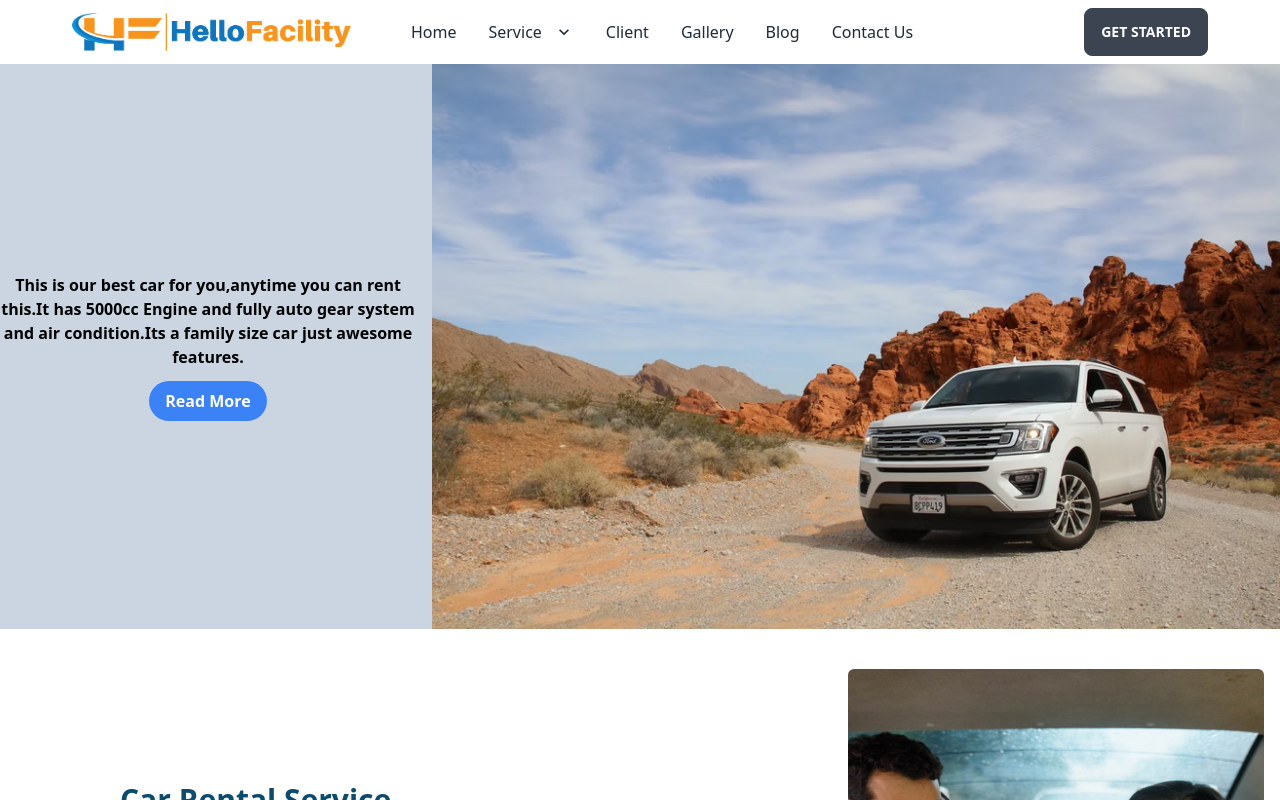
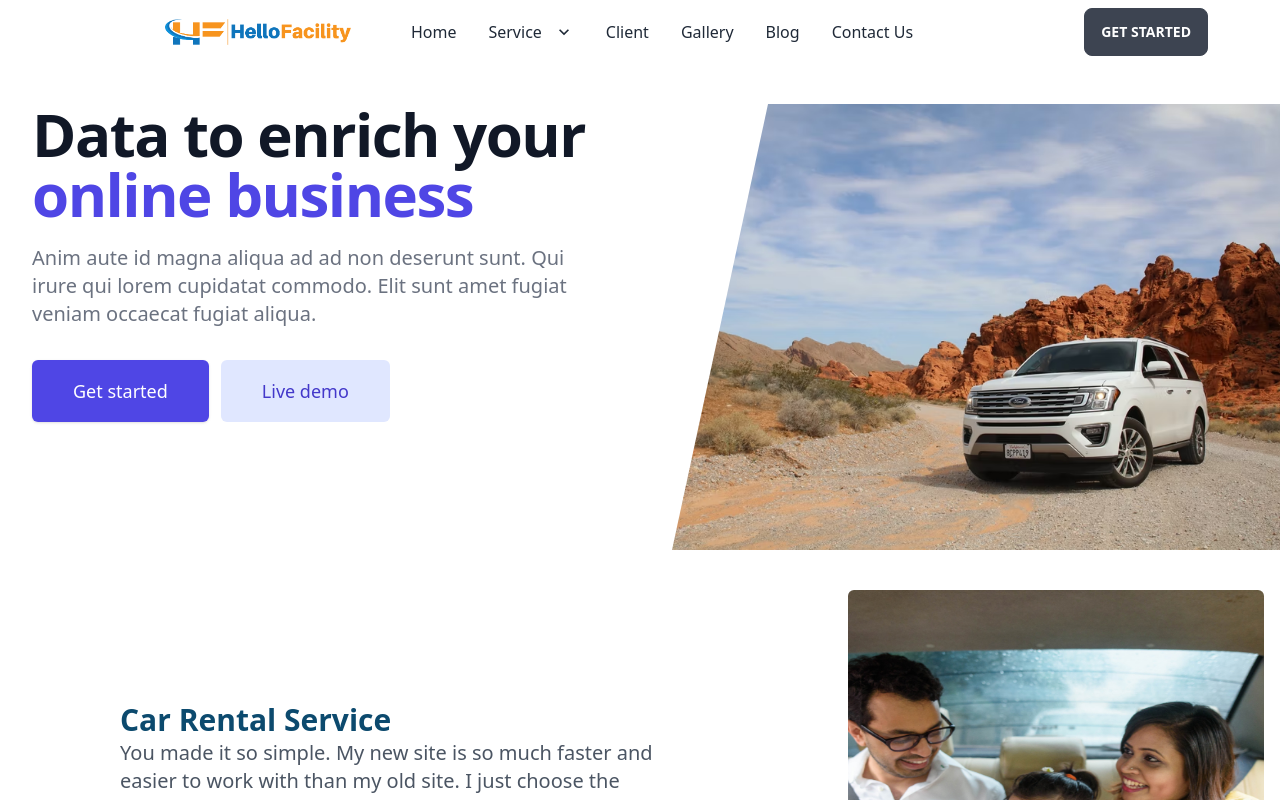
Before and after one commit to HelloFacility/Hello-Facility-Client-Site, a React (Create React App) app: page / in a window 1280 px wide. Shown: the top 800 px of the page. Built offline with nearby package versions, Linux system fonts and the light colour scheme.

Commit message:
carousel added

```diff
--- a/src/App.js
+++ b/src/App.js
@@ -1,5 +1,6 @@
 import { Route, Routes } from 'react-router-dom';
 import './App.css';
+import AddBlog from './Components/FontPage/BlogPage/AddBlog';
 import Home from './Components/Home/Home';
 
 function App() {
@@ -7,7 +8,7 @@ function App() {
     <div>
       <Routes>
         <Route path='/' element={<Home />}></Route>
-
+        <Route path='/addBlog' element={<AddBlog/>}></Route>
       </Routes>
     </div>
   );
--- a/src/Components/FontPage/Carousel/Carousel.js
+++ b/src/Components/FontPage/Carousel/Carousel.js
@@ -1,19 +1,64 @@
 import React from 'react';
 import car from '../../../Images/car rental.avif';
 
+
+
 const Carousel = () => {
     return (
-        <div className='grid items-center grid-cols-3 gap-4 bg-slate-300'>
-            <div className='font-bold text-center text-black '>
-                <h1>This is our best car for you,anytime you can rent this.It has 5000cc Engine and fully auto gear system and air condition.Its a family size car just awesome features.</h1>
-                <button class="bg-blue-500 hover:bg-blue-700 mt-3  text-white font-bold py-2 px-4 rounded-full">
-                    Read More
-                </button>
+        <div>
+            <div className="relative overflow-hidden bg-white mt-10">
+                <div className="mx-auto max-w-7xl">
+                    <div className="relative z-10 bg-white pb-8 sm:pb-16 md:pb-20 lg:w-full lg:max-w-2xl lg:pb-28 xl:pb-32">
+                        <svg
+                            className="absolute inset-y-0 right-0 hidden h-full w-48 translate-x-1/2 transform text-white lg:block"
+                            fill="currentColor"
+                            viewBox="0 0 100 100"
+                            preserveAspectRatio="none"
+                            aria-hidden="true"
+                        >
+                            <polygon points="50,0 100,0 50,100 0,100" />
+                        </svg>
+
+                        <main className="mx-auto max-w-7xl px-4  sm:px-6 lg:px-8">
+                            <div className="sm:text-center lg:text-left">
+                                <h1 className="text-4xl font-bold tracking-tight text-gray-900 sm:text-5xl md:text-6xl">
+                                    <span className="block xl:inline">Data to enrich your</span>{' '}
+                                    <span className="block text-indigo-600 xl:inline">online business</span>
+                                </h1>
+                                <p className="mt-3 text-base text-gray-500 sm:mx-auto sm:mt-5 sm:max-w-xl sm:text-lg md:mt-5 md:text-xl lg:mx-0">
+                                    Anim aute id magna aliqua ad ad non deserunt sunt. Qui irure qui lorem cupidatat commodo. Elit sunt amet
+                                    fugiat veniam occaecat fugiat aliqua.
+                                </p>
+                                <div className="mt-5 sm:mt-8 sm:flex sm:justify-center lg:justify-start">
+                                    <div className="rounded-md shadow">
+                                        <a
+                                            href="#"
+                                            className="flex w-full items-center justify-center rounded-md border border-transparent bg-indigo-600 px-8 py-3 text-base font-medium text-white hover:bg-indigo-700 md:py-4 md:px-10 md:text-lg"
+                                        >
+                                            Get started
+                                        </a>
+                                    </div>
+                                    <div className="mt-3 sm:mt-0 sm:ml-3">
+                                        <a
+                                            href="#"
+                                            className="flex w-full items-center justify-center rounded-md border border-transparent bg-indigo-100 px-8 py-3 text-base font-medium text-indigo-700 hover:bg-indigo-200 md:py-4 md:px-10 md:text-lg"
+                                        >
+                                            Live demo
+                                        </a>
+                                    </div>
+                                </div>
+                            </div>
+                        </main>
+                    </div>
+                </div>
+                <div className="lg:absolute lg:inset-y-0 lg:right-0 lg:w-1/2">
+                    <img
+                        className="h-56 w-full object-cover sm:h-72 md:h-96 lg:h-full lg:w-full"
+                        src={car}
+                        alt=""
+                    />
+                </div>
             </div>
-            <div className='col-span-2 rounded '>
-                <img className='w-100' src={car} alt="" />
-            </div>
-
         </div>
     );
 };
--- a/src/Components/FontPage/Navbar/Navbar.js
+++ b/src/Components/FontPage/Navbar/Navbar.js
@@ -3,7 +3,7 @@ import logo from '../../../Images/ColorLogo.png';
 
 const Navbar = () => {
     return (
-        <div className='mx-16 '>
+        <div className='lg:mx-16'>
             <div className="navbar bg-base-100">
                 <div className="justify-between mr-11 navbar-start">
                     <div className="dropdown">
@@ -22,7 +22,7 @@ const Navbar = () => {
                                     <li><a>Car Rental</a></li>
                                     <li><a>Building Management Solution</a></li>
                                     <li><a>Stationary Supply</a></li>
-                                    <li><a>Pest Cpntrol</a></li>
+                                    <li><a>Pest Control</a></li>
                                     <li><a>Gardening</a></li>
                                 </ul>
                             </li>
@@ -32,7 +32,7 @@ const Navbar = () => {
                             <li><a>Contact Us</a></li>
                         </ul>
                     </div>
-                    <img className='' src={logo} alt="/" />
+                    <img className='w-2/3' src={logo} alt="/" />
                 </div>
                 <div className="hidden navbar-center lg:flex">
                     <ul className="p-0 menu menu-horizontal">
@@ -42,13 +42,13 @@ const Navbar = () => {
                                 Service
                                 <svg className="fill-current" xmlns="http://www.w3.org/2000/svg" width="20" height="20" viewBox="0 0 24 24"><path d="M7.41,8.58L12,13.17L16.59,8.58L18,10L12,16L6,10L7.41,8.58Z" /></svg>
                             </a>
-                            <ul className="p-2   bg-white text-black">
-                                <div className=''>
+                            <ul className="p-2 bg-white text-black">
+                                <div className='flex'>
                                     <li><a>Cleaning Service</a></li>
                                     <li><a>Car Rental</a></li>
                                     <li><a>Building Management Solution</a></li>
                                     <li><a>Stationary Supply</a></li>
-                                    <li><a>Pest Cpntrol</a></li>
+                                    <li><a>Pest Control</a></li>
                                     <li><a>Gardening</a></li>
                                 </div>
                             </ul>
```
